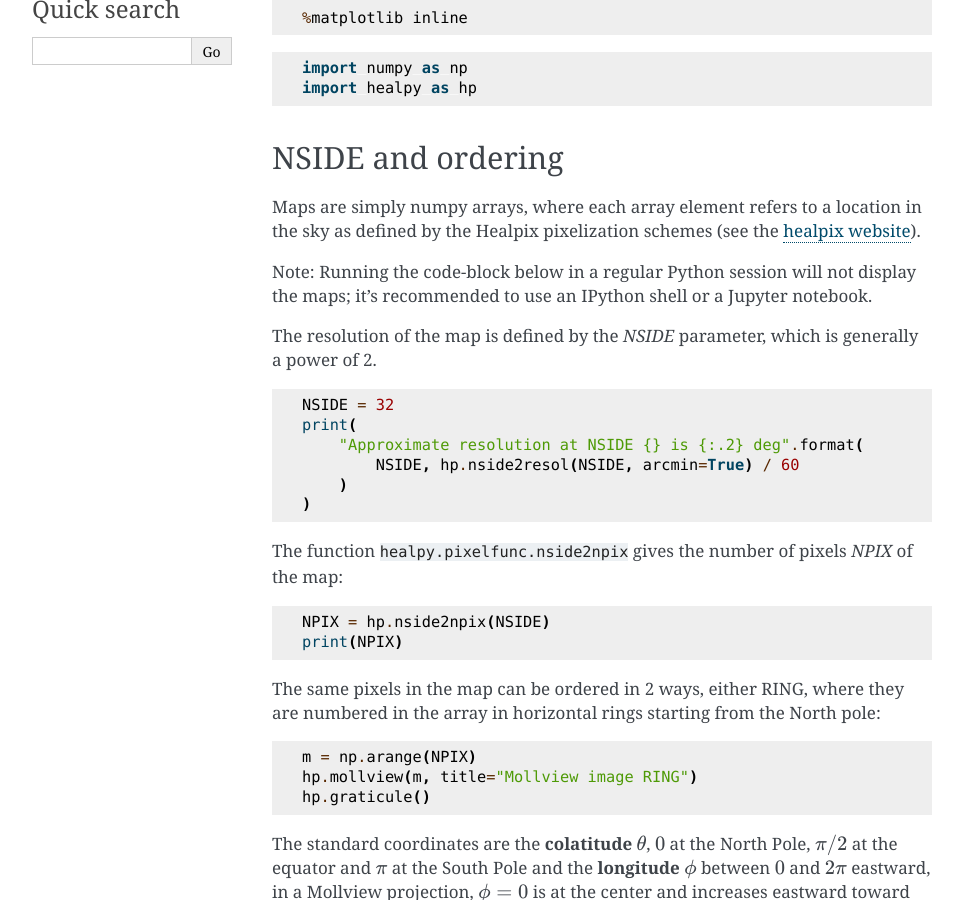
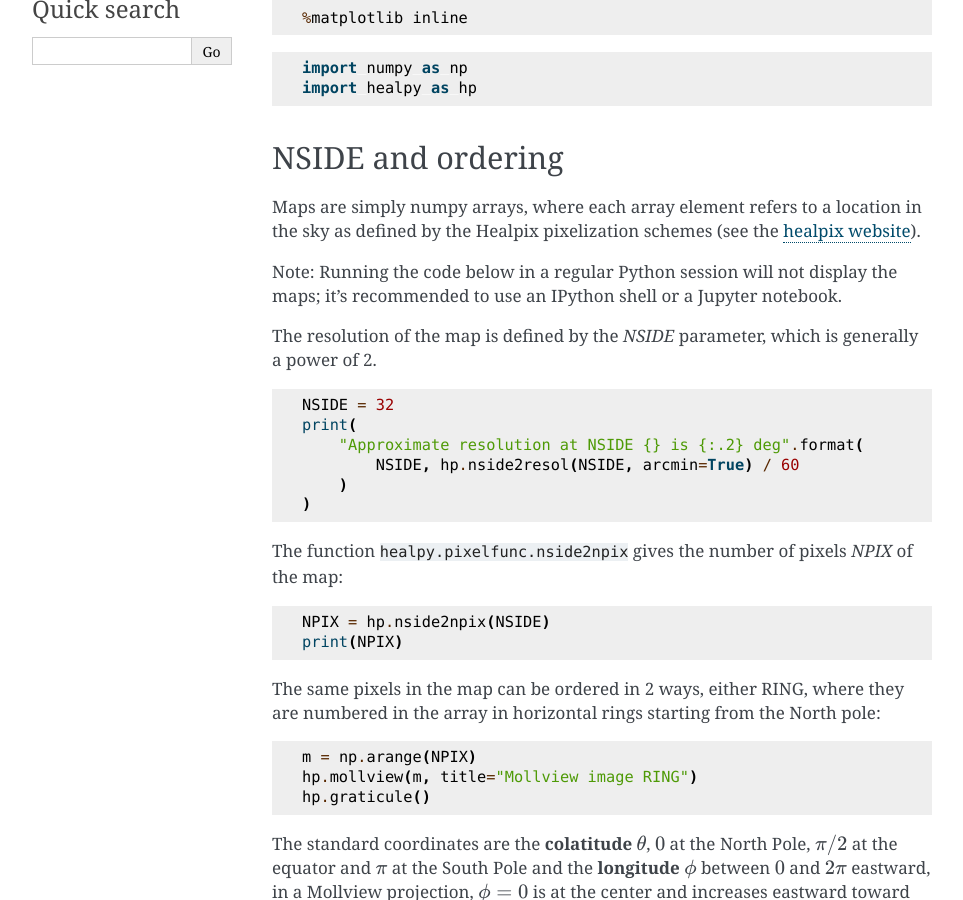
Before and after one commit to healpy/healpy, a Sphinx documentation site: the page built from doc/tutorial.rst, in a window 1280 px wide and 900 px high, scrolled down 337 px. Shown: the whole window, without its empty margins (148-1111 px from the left). Built offline with Sphinx 7.4.7, drawn with Linux system fonts in a browser that asks for light colours.

Commit message:
updated tutorial

```diff
--- a/doc/tutorial.rst
+++ b/doc/tutorial.rst
@@ -29,7 +29,7 @@ Maps are simply numpy arrays, where each array element refers to a
 location in the sky as defined by the Healpix pixelization schemes (see
 the `healpix website <https://healpix.jpl.nasa.gov/>`__).
 
-Note: Running the code-block below in a regular Python session will not
+Note: Running the code below in a regular Python session will not
 display the maps; it’s recommended to use an IPython shell or a Jupyter
 notebook.
 
@@ -223,7 +224,7 @@ can be used for examples by the matplotlib ``hist()`` function:
 
 .. code-block:: python
 
-    plt.hist(wmap_map_I_masked.compressed(), bins=1000)
+    plt.hist(wmap_map_I_masked.compressed(), bins=1000);
 
 Spherical Harmonics transforms
 ------------------------------
```
Also changed, not shown: other parts of doc/tutorial.rst (+1 -0 lines), doc/healpy_tutorial.ipynb.
